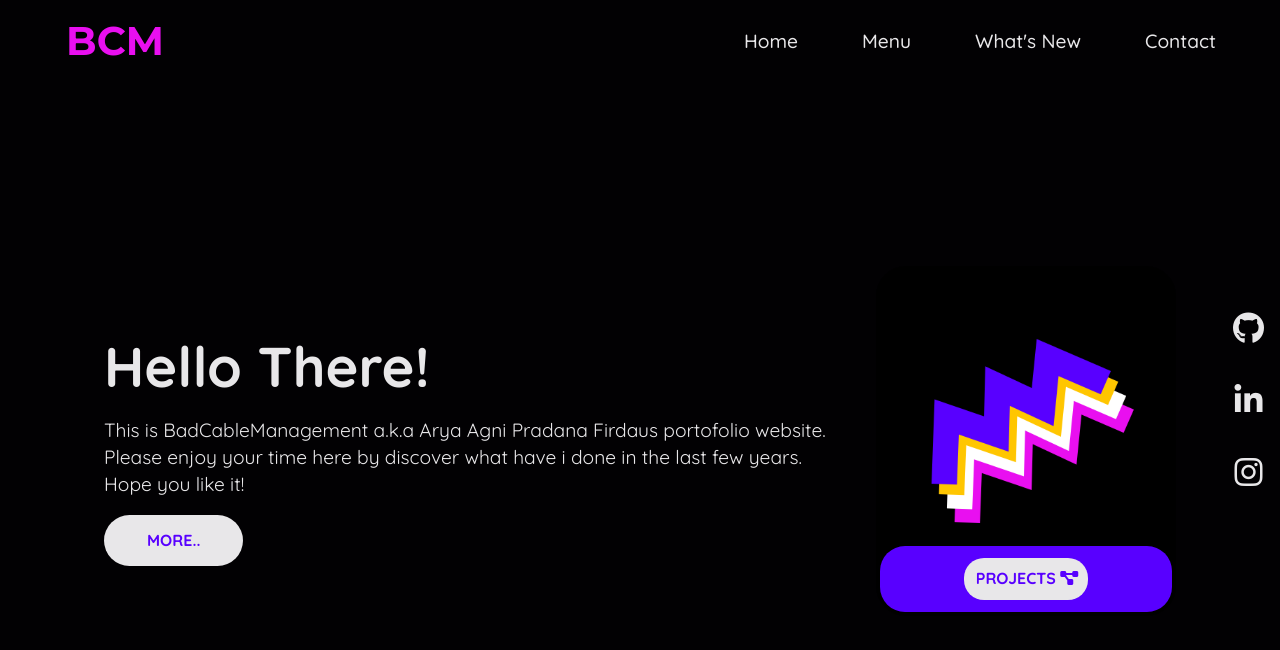
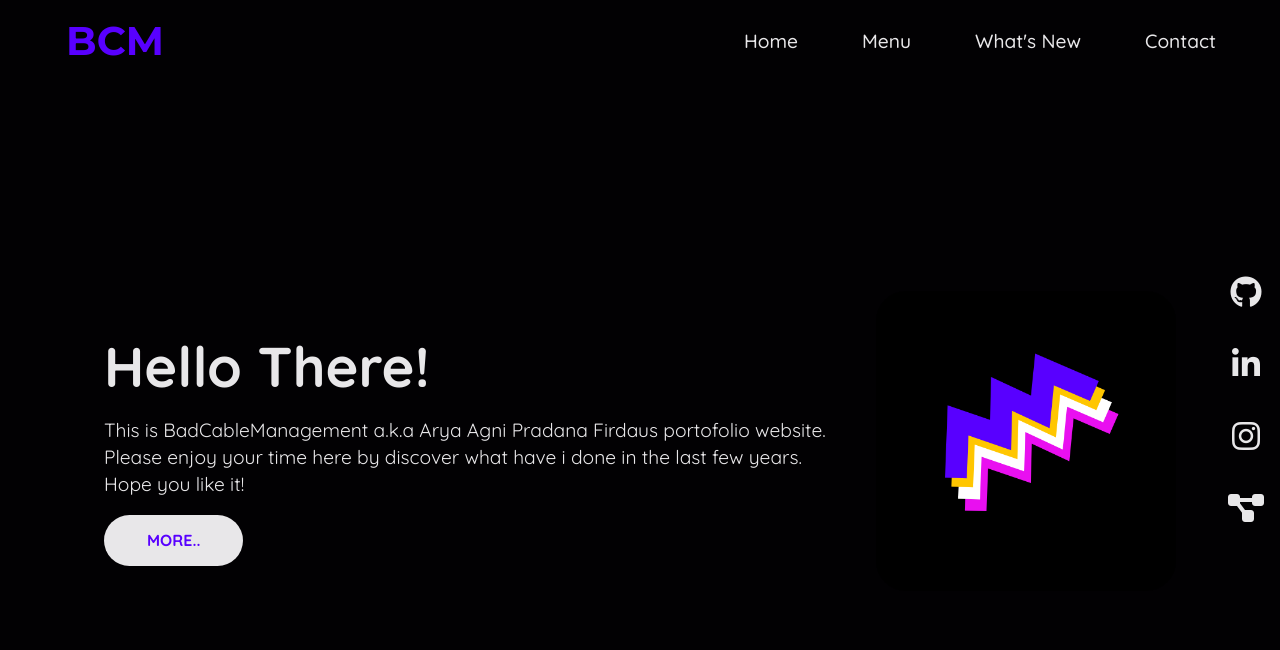
Before and after one commit to aryapdf/demo-portfolio-website, a plain HTML site: page index.html in a window 1280 px wide. Drawn offline with Linux system fonts and the light colour scheme.

Commit message:
fix card and socmed feature

```diff
--- a/index.html
+++ b/index.html
@@ -70,8 +70,6 @@
               </p>
             </div>
             <div class="projects">
-              <a href="#" class="link"
-                >PROJECTS <i class="fa-solid fa-diagram-project"></i> </a>
             </div>
           </div>
         </div>
@@ -89,6 +87,9 @@
             <li>
               <a href="#"><i class="fab fa-instagram"></i></a>
             </li>
+            <li>
+              <a href="#"><i class="fa-solid fa-diagram-project"></i></a>
+            </li>
           </ul>
         </div>
       </aside>
--- a/style/style.css
+++ b/style/style.css
@@ -40,7 +40,7 @@ header.navbar-container {
 header.navbar-container .logo p {
     width: 150px;
     font: 700 2.5rem 'Montserrat', sans-serif;
-    color: #e90ff0;
+    color: #5800ff;
     margin: 0;
     text-align: center;
 
@@ -53,16 +53,16 @@ header.navbar-container .logo p {
 }
 @keyframes hoverme { /*make hover animation*/
     25% {
-        color: #5800ff;
+        color: #e8b403;
     }
     50% {
-        color: #e8b403;
+        color: #e8e7e9;
     }
     75% {
-        color: #e8e7e9;
+        color: #e90ff0;
     }
     100% {
-        color: #e90ff0;
+        color: #5800ff;
     }
 }
 
@@ -162,7 +162,7 @@ main .content .content-description button:hover {
 
 .card {
     width: 300px;
-    height: 350px;
+    height: 300px;
     border-radius: 30px;
     position: relative;
     transition: 0.5s ease-in-out;
@@ -215,7 +215,7 @@ main .content .content-description button:hover {
     position: absolute;
     z-index: 2;
 
-    inset: 80% 4px 4px 4px;
+    inset: 100% 4px 4px 4px;
     background-color: #5800ff;
     color: #e8e7e9;
     border-radius: 25px;
@@ -260,27 +260,6 @@ main .content .content-description button:hover {
     font-size: 1.2rem;
     margin-top: 20px;
     width: 80%;
-}
-
-.projects {
-    position: absolute;
-    bottom: 12px;
-    width: 100%;
-    padding: 0 20px;
-
-    display: flex;
-    justify-content: center;
-    align-items: center;
-}
-
-.projects .link {
-    color: #5800ff;
-    background-color: #e8e7e9;
-
-    padding: 10px 10px 12px 12px;
-    border-radius: 20px;
-    text-align: center;
-    font: 700 1rem 'Quicksand', sans-serif;
 }
 
 
```
